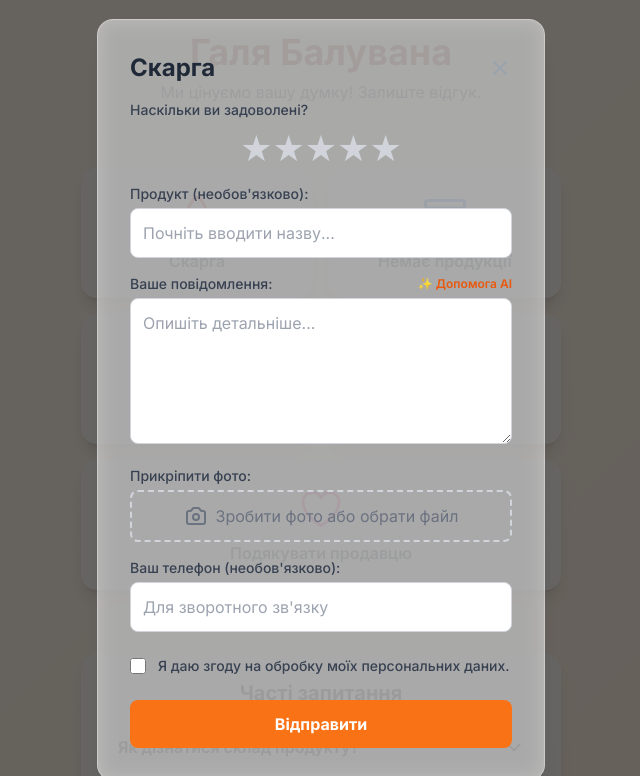
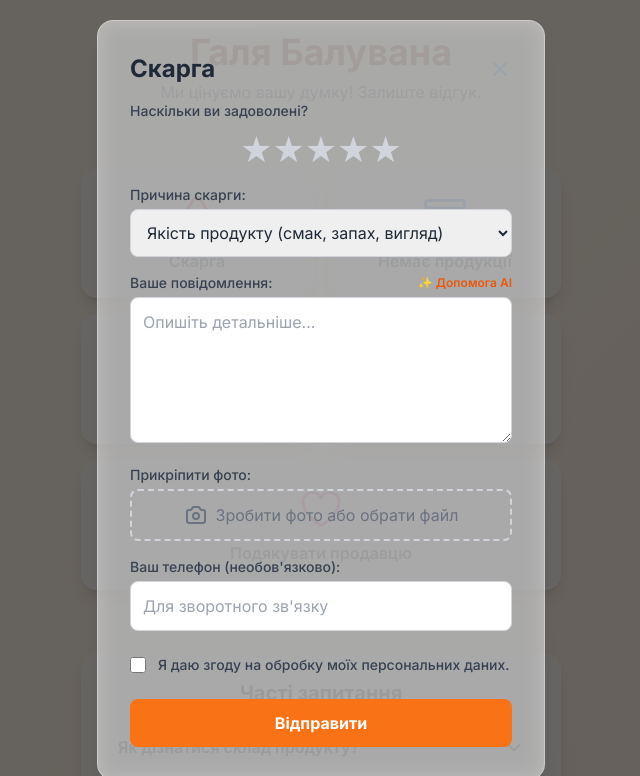
Before and after one commit to yobozavrik/SupportFeedback, a plain HTML site: page index.html in a window 1280 px wide. Both pictures are taken after a click on the button "Скарга". Shown: the top 776 px of the page, without its empty margins (319-959 px from the left). Drawn offline with nearby package versions, Linux system fonts and the light colour scheme.

Commit message:
Add complaint reason selector for complaint feedback

```diff
--- a/index.html
+++ b/index.html
@@ -214,8 +214,23 @@
                     </div>
                 </div>
 
-                <div id="product-section" class="hidden mb-4 relative">
-                    <label for="product-input" class="block text-sm font-medium text-gray-700 mb-1">Продукт (необов'язково):</label>
+                <!-- 1. НОВИЙ БЛОК: ВИПАДАЮЧИЙ СПИСОК ДЛЯ ПРИЧИНИ СКАРГИ -->
+                <div id="complaint-reason-section" class="hidden mb-4">
+                    <label for="complaint-reason-select" class="block text-sm font-medium text-gray-700 mb-1">Причина скарги:</label>
+                    <select id="complaint-reason-select" class="w-full p-3 border border-gray-300 rounded-lg focus:ring-2 focus:ring-orange-500 focus:border-orange-500 transition">
+                        <option>Якість продукту (смак, запах, вигляд)</option>
+                        <option>Сторонній предмет у продукті</option>
+                        <option>Термін придатності</option>
+                        <option>Обслуговування персоналу</option>
+                        <option>Чистота в магазині</option>
+                        <option>Неправильний цінник / вага</option>
+                        <option>Інше (описати в повідомленні)</option>
+                    </select>
+                </div>
+
+                <!-- 2. ОНОВЛЕНИЙ БЛОК: ПОЛЕ ПРОДУКТУ ДЛЯ "НЕМАЄ ПРОДУКЦІЇ" -->
+                <div id="product-input-section" class="hidden mb-4 relative">
+                    <label for="product-input" class="block text-sm font-medium text-gray-700 mb-1">Продукт:</label>
                     <input type="text" id="product-input" class="w-full p-3 border border-gray-300 rounded-lg focus:ring-2 focus:ring-orange-500 focus:border-orange-500 transition" placeholder="Почніть вводити назву...">
                     <div id="product-suggestions" class="absolute z-10 w-full bg-white border border-gray-300 rounded-b-lg mt-1 max-h-40 overflow-y-auto shadow-lg hidden"></div>
                 </div>
@@ -383,19 +398,21 @@
                 currentCategory = category;
                 modalTitle.textContent = category;
 
-                const productSection = document.getElementById('product-section');
+                const productInputSection = document.getElementById('product-input-section');
+                const complaintReasonSection = document.getElementById('complaint-reason-section');
                 const photoUploadSection = document.getElementById('photo-upload-section');
 
-                if (category === 'Скарга' || category === 'Немає продукції') {
-                    productSection.classList.remove('hidden');
-                } else {
-                    productSection.classList.add('hidden');
+                productInputSection.classList.add('hidden');
+                complaintReasonSection.classList.add('hidden');
+                photoUploadSection.classList.add('hidden');
+
+                if (category === 'Скарга') {
+                    complaintReasonSection.classList.remove('hidden');
+                    photoUploadSection.classList.remove('hidden');
                 }
 
-                if (category === 'Скарга') {
-                    photoUploadSection.classList.remove('hidden');
-                } else {
-                    photoUploadSection.classList.add('hidden');
+                if (category === 'Немає продукції') {
+                    productInputSection.classList.remove('hidden');
                 }
 
                 modal.classList.remove('hidden');
@@ -417,11 +434,18 @@
 
             const resetForm = () => {
                 feedbackForm.reset();
+                document.getElementById('product-input-section').classList.add('hidden');
+                document.getElementById('complaint-reason-section').classList.add('hidden');
+                document.getElementById('photo-upload-section').classList.add('hidden');
                 document.getElementById('photo-preview-container').classList.add('hidden');
                 document.getElementById('ai-results-section').classList.add('hidden');
                 document.getElementById('product-suggestions').innerHTML = '';
                 document.getElementById('product-suggestions').classList.add('hidden');
                 document.getElementById('photo-preview').src = '';
+                const complaintReasonSelect = document.getElementById('complaint-reason-select');
+                if (complaintReasonSelect) {
+                    complaintReasonSelect.selectedIndex = 0;
+                }
                 selectedFile = null;
                 currentCategory = '';
                 satisfactionRating = 0;
@@ -533,7 +557,10 @@
                 formData.append('storeId', storeId);
                 formData.append('category', currentCategory);
                 formData.append('rating', satisfactionRating);
-                formData.append('product', document.getElementById('product-input').value || null);
+                const productValue = currentCategory === 'Немає продукції' ? document.getElementById('product-input').value : '';
+                const complaintReason = currentCategory === 'Скарга' ? document.getElementById('complaint-reason-select').value : '';
+                formData.append('product', productValue || '');
+                formData.append('complaintReason', complaintReason || '');
                 formData.append('text', document.getElementById('feedback-text').value);
                 formData.append('phone', document.getElementById('phone-input').value || null);
                 if (userGeolocation) {
```
